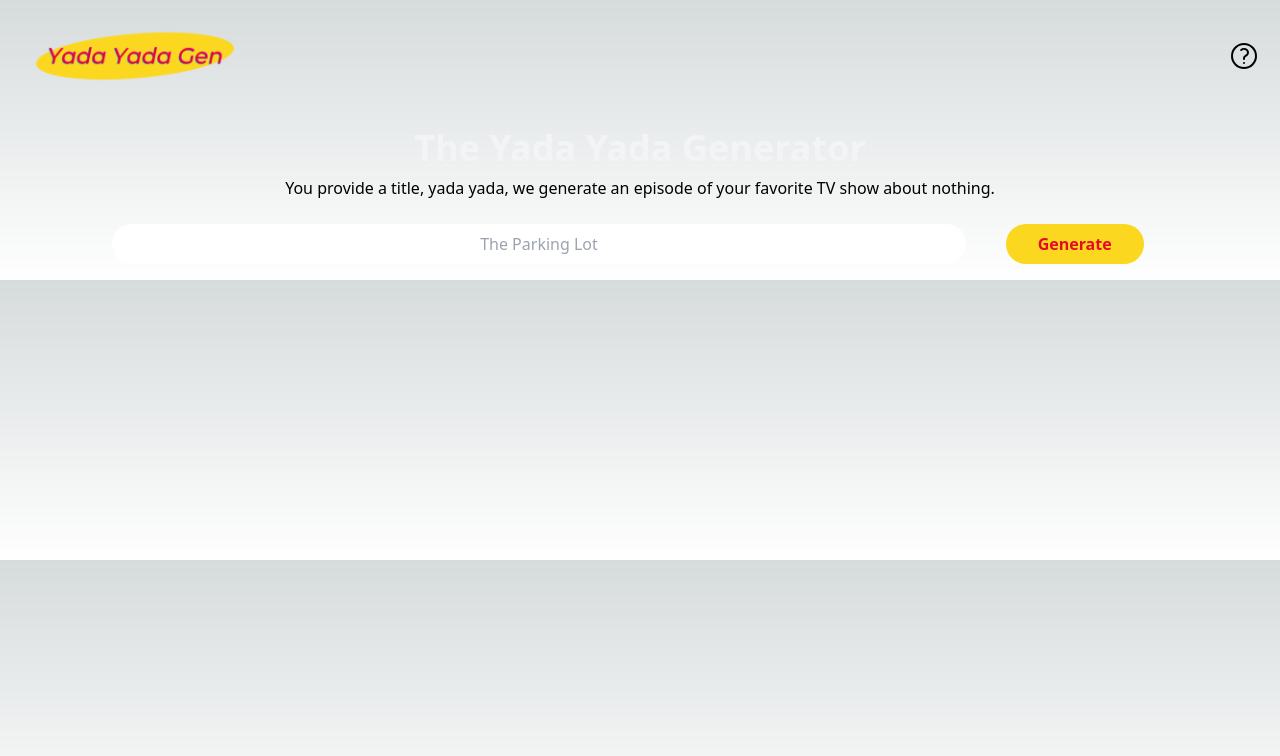
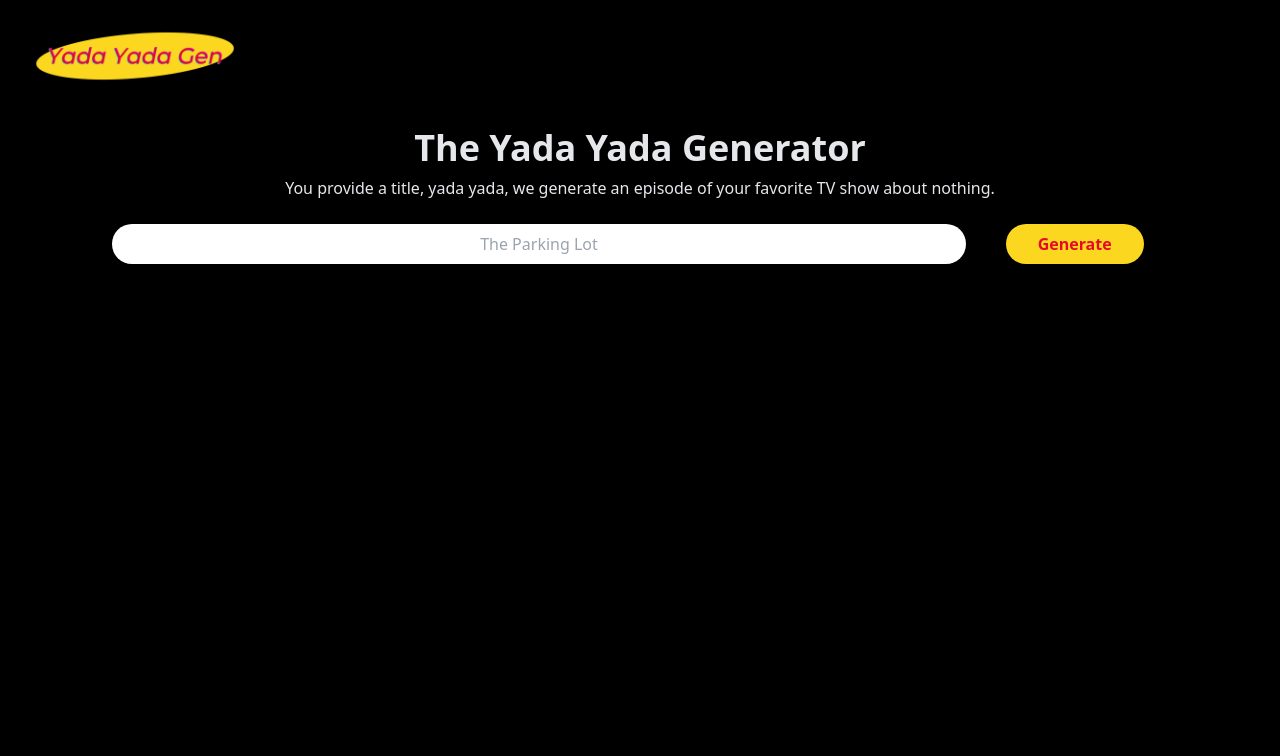
Before and after one commit to degirmenci/yada_yada_webapp, a Next.js app: page / in a window 1280 px wide. Shown: the top 756 px of the page. Built offline with nearby package versions, Linux system fonts and the light colour scheme; no server answers.

Commit message:
Dark mode by default

```diff
--- a/components/MainBody.js
+++ b/components/MainBody.js
@@ -65,9 +65,9 @@ function MainBody() {
 
 
     return (
-        <div className="">
-            <div className="flex flex-col items-center justify-center p-4">
-                <h1 className="text-4xl font-bold text-gray-100 dark:text-gray-200">The Yada Yada Generator</h1>
+        <div>
+            <div className="flex flex-col items-center justify-center p-4 text-gray-100 dark:text-gray-200">
+                <h1 className="text-4xl font-bold">The Yada Yada Generator</h1>
                 <p className="p-2">You provide a title, yada yada, we generate an episode of your favorite TV show about nothing.</p>
             </div>
 
@@ -76,7 +76,6 @@ function MainBody() {
                 <input value={inputText} onChange={(e) => setInputText(e.target.value)}
                 onKeyDown={handleEnterKey}
                 type="text" placeholder="The Parking Lot"
-                //className="rounded-full text-center w-11/12 md:w-7/12 max-w-lg px-48 py-2"
                 className="rounded-full text-center w-10/12 md:w-8/12 px-3 py-2"
                 />
                 <button
--- a/components/ScriptWidget.js
+++ b/components/ScriptWidget.js
@@ -51,7 +51,7 @@ const ScriptWidget = ({ sessionId, script, userPrompt }) => {
               {lines.map((line, index) => {
                   // Match the character name using a regular expression
                   return (
-                  <p key={index} className="text-gray">
+                  <p key={index} className="text-gray-100 dark:text-gray-100">
                       {line}
                   </p>
                   );
--- a/pages/_document.js
+++ b/pages/_document.js
@@ -2,7 +2,7 @@ import { Html, Head, Main, NextScript } from 'next/document'
 
 export default function Document() {
   return (
-    <Html lang="en">
+    <Html className="dark" lang="en">
       <Head />
       <body>
         <Main />
--- a/styles/globals.css
+++ b/styles/globals.css
@@ -10,8 +10,8 @@
     'Fira Mono', 'Droid Sans Mono', 'Courier New', monospace;
 
   --foreground-rgb: 0, 0, 0;
-  --background-start-rgb: 214, 219, 220;
-  --background-end-rgb: 255, 255, 255;
+  --background-start-rgb: 0, 0, 0;
+  --background-end-rgb: 0, 0, 0;
 
   --primary-glow: conic-gradient(
     from 180deg at 50% 50%,
--- a/tailwind.config.js
+++ b/tailwind.config.js
@@ -15,5 +15,6 @@ module.exports = {
       }
     },
   },
+  darkMode: 'class',
   plugins: [],
 }
```
Also changed, not shown: pages/index.js (+4 -4 lines).
